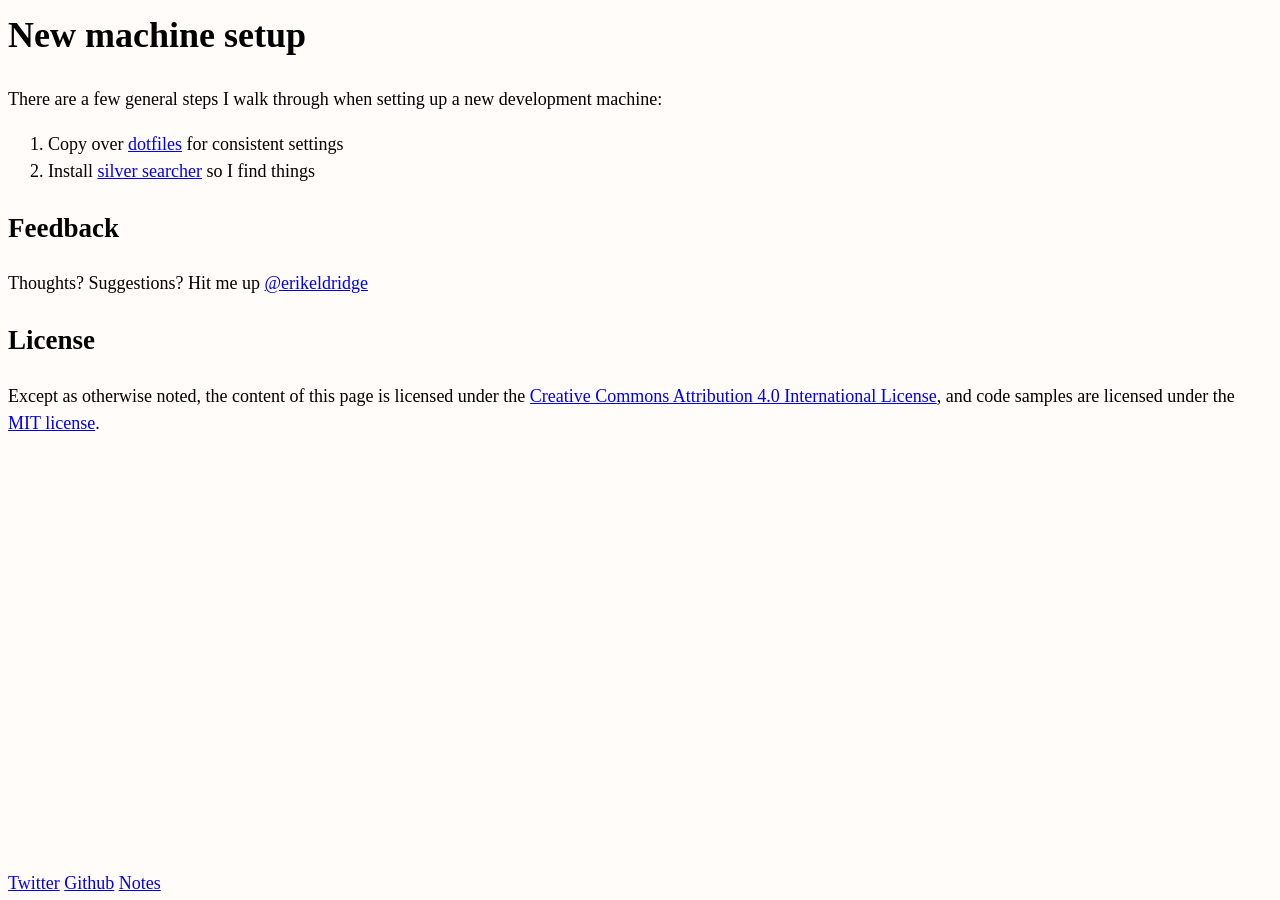
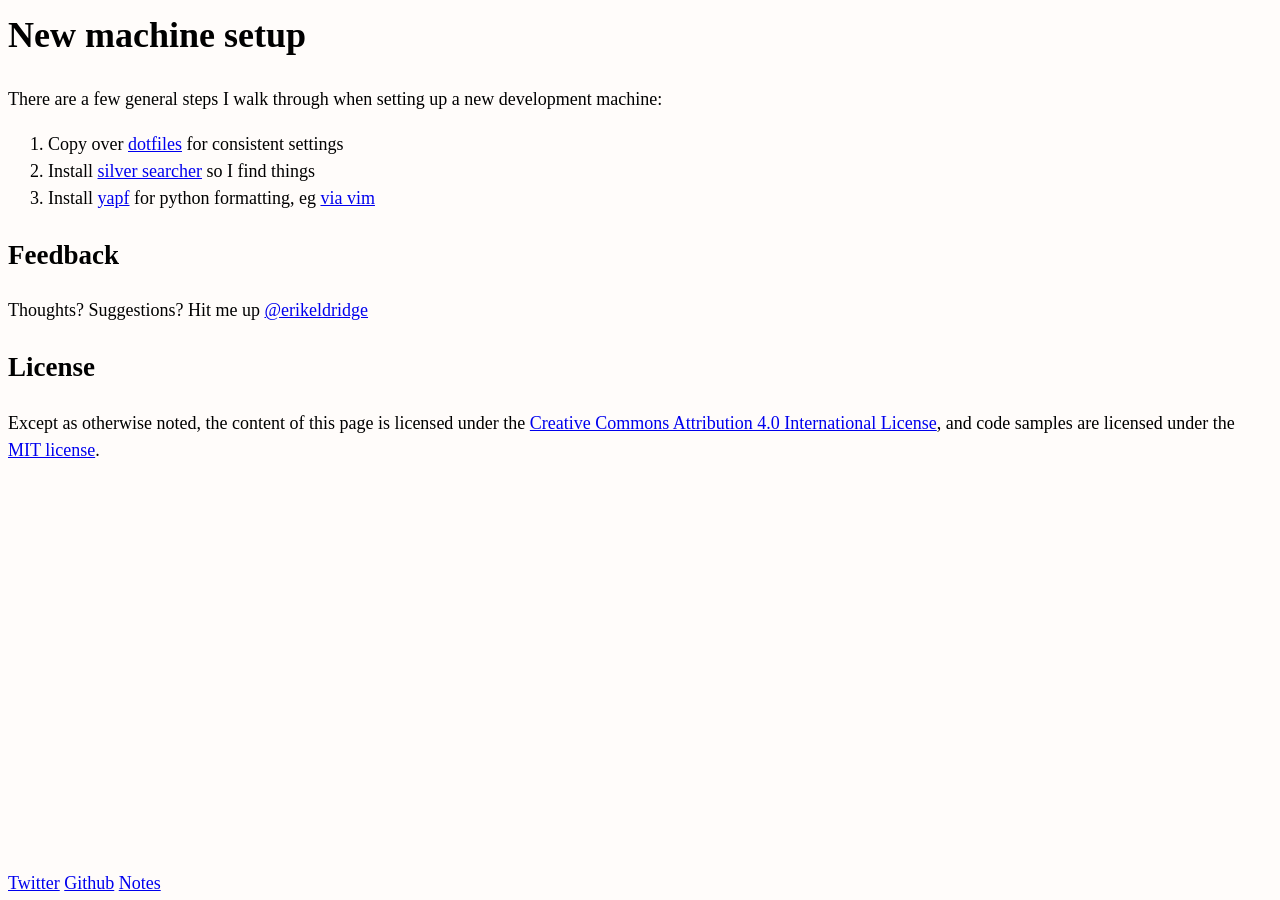
Before and after one commit to erikeldridge/erikeldridge.github.com, a Jekyll site: the page built from _posts/2018-04-28-new-machine-setup.md, in a window 1280 px wide. Built offline with Jekyll 4.4.1, drawn with Linux system fonts in a browser that asks for light colours; nearby versions of some CDN libraries.

Commit message:
Update from Forestry.io - 2018-04-28-new-machine-setup.md

```diff
--- a/_posts/2018-04-28-new-machine-setup.md
+++ b/_posts/2018-04-28-new-machine-setup.md
@@ -11,8 +11,11 @@ tags:
 - ack
 - silversearcher
 - dotfiles
+- yapf
+- ag
 ---
 There are a few general steps I walk through when setting up a new development machine:
 
 1. Copy over [dotfiles](https://github.com/erikeldridge/dotfiles) for consistent settings
 2. Install [silver searcher](https://github.com/ggreer/the_silver_searcher) so I find things
+3. Install [yapf](https://github.com/google/yapf) for python formatting, eg [via vim](https://github.com/erikeldridge/dotfiles/blob/master/vimrc#L31)
```
Also changed, not shown: other parts of _posts/2018-04-28-new-machine-setup.md (+1 -1 lines).
